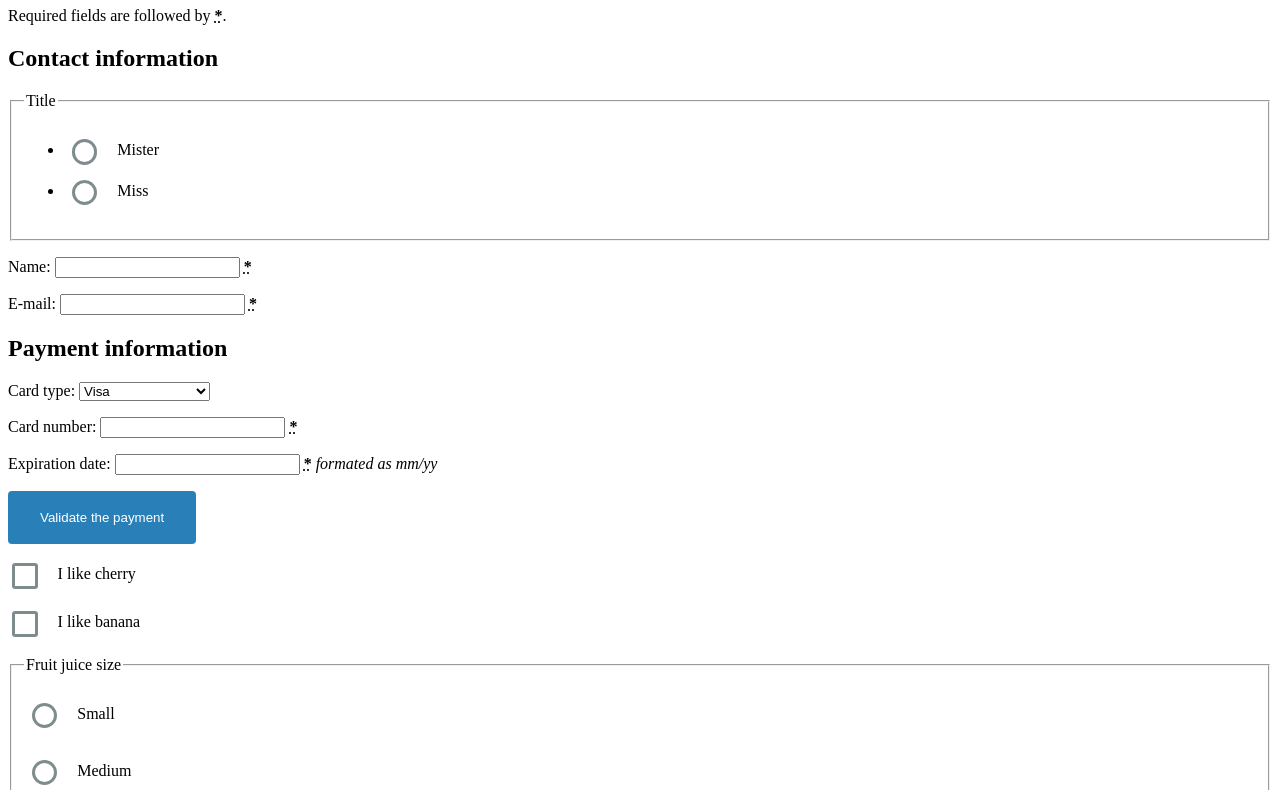
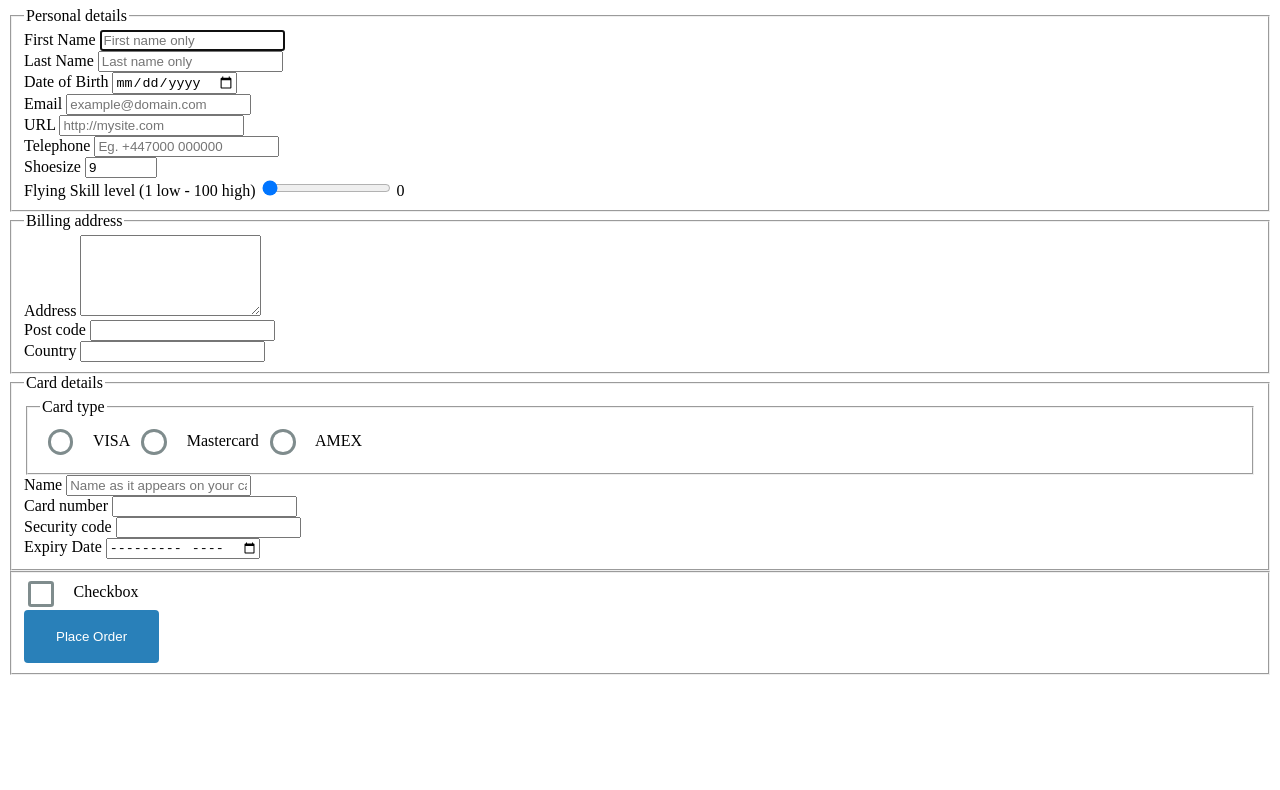
Before and after one commit to psyked/Splendid.css, a website: page dist/index.html in a window 1280 px wide. Shown: the part 73-863 px from the top of the page. After the commit the page ends 800 px from the top, so only its background shows below. Drawn offline with Linux system fonts and the light colour scheme.

Commit message:
Update template.

```diff
--- a/dist/index.html
+++ b/dist/index.html
@@ -8,107 +8,121 @@
     <link rel="stylesheet" href="splendid.css">
 </head>
 <body>
-<form>
-    <h1>Payment form</h1>
-    <p>Required fields are followed by <strong><abbr title="required">*</abbr></strong>.</p>
-
-    <section>
-        <h2>Contact information</h2>
-
+<form id="register">
+    <h1>Register for Miss Bakers Space Cadets</h1>
+    <fieldset>
+        <legend>Personal details</legend>
+        <div>
+            <label>First Name
+                <input id="given-name" name="given-name" type="text" placeholder="First name only" required autofocus>
+            </label>
+        </div>
+        <div>
+            <label>Last Name
+                <input id="family-name" name="family-name" type="text" placeholder="Last name only" required autofocus>
+            </label>
+        </div>
+        <div>
+            <label>Date of Birth
+                <input id="dob" name="dob" type="date" required>
+            </label>
+        </div>
+        <div>
+            <label>Email
+                <input id="email" name="email" type="email" placeholder="example@domain.com" required>
+            </label>
+        </div>
+        <div>
+            <label>URL
+                <input id="url" name="url" type="url" placeholder="http://mysite.com">
+            </label>
+        </div>
+        <div>
+            <label>Telephone
+                <input id="phone" name="phone" type="tel" placeholder="Eg. +447000 000000" required>
+            </label>
+        </div>
+        <div>
+            <label>Shoesize
+                <input id="shoes" name="shoes" type="number" min="5" max="18" step="0.5" value="9">
+            </label>
+        </div>
+        <div>
+            <label>Flying Skill level (1 low - 100 high)
+                <input id="skill" name="skill" type="range" min="1" max="100" value="0">
+                <output name="output" onforminput="value=a.value">0</output>
+            </label>
+        </div>
+    </fieldset>
+    <fieldset>
+        <legend>Billing address</legend>
+        <div>
+            <label>Address
+                <textarea id="address" name="address" rows=5 required></textarea>
+            </label>
+        </div>
+        <div>
+            <label>Post code
+                <input id="postCode" name="postCode" type="text" required>
+            </label>
+        </div>
+        <div>
+            <label>Country
+                <input id="country" name="country" list="country-names" type="text" required>
+                <datalist id="country-names">
+                    <option label="England" value="England"></option>
+                    <option label="Northern Ireland" value="Northern Ireland"></option>
+                    <option label="Ireland" value="Ireland"></option>
+                    <option label="Scotland" value="Scotland"></option>
+                    <option label="Wales" value="Wales"></option>
+                </datalist>
+            </label>
+        </div>
+    </fieldset>
+    <fieldset>
+        <legend>Card details</legend>
         <fieldset>
-            <legend>Title</legend>
-            <ul>
-                <li>
-                    <label for="title_1">
-                        <input type="radio" id="title_1" name="title" value="M." />
-                        Mister
-                    </label>
-                </li>
-                <li>
-                    <label for="title_2">
-                        <input type="radio" id="title_2" name="title" value="Ms." />
-                        Miss
-                    </label>
-                </li>
-            </ul>
+            <legend>Card type</legend>
+            <div class="card-type">
+                <input id="visa" name="cardtype" type="radio">
+                <label for="visa">VISA</label>
+                <input id="mastercard" name="cardtype" type="radio">
+                <label for="mastercard">Mastercard</label>
+                <input id="amex" name="cardtype" type="radio">
+                <label for="amex">AMEX</label>
+            </div>
         </fieldset>
-
-        <p>
-            <label for="name">
-                <span>Name: </span>
-                <input type="text" id="name" name="username" required />
-                <strong><abbr title="required">*</abbr></strong>
+        <div>
+            <label>Name
+                <input id="cardName" name="cardName" type="text" placeholder="Name as it appears on your card" required>
             </label>
-        </p>
-
-        <p>
-            <label for="mail">
-                <span>E-mail: </span>
-                <input type="email" id="mail" name="usermail" required />
-                <strong><abbr title="required">*</abbr></strong>
+        </div>
+        <div>
+            <label>Card number
+                <input id="cardNo" name="cardNo" type="number" required
+                       title="The sixteen digit number across the middle of your card.">
             </label>
-        </p>
-    </section>
-
-    <section>
-        <h2>Payment information</h2>
-
-        <p>
-            <label for="card">
-                <span>Card type:</span>
-                <select id="card" name="usercard">
-                    <option value="visa">Visa</option>
-                    <option value="mc">Mastercard</option>
-                    <option value="amex">American Express</option>
-                </select>
+        </div>
+        <div>
+            <label>Security code
+                <input id="security" name="security" type="number" required pattern="[0-9]{3}"
+                       title="The last three digits on the back of your card.">
             </label>
-        </p>
-        <p>
-            <label for="number">
-                <span>Card number:</span>
-                <input type="text" id="number" name="cardnumber" required />
-                <strong><abbr title="required">*</abbr></strong>
+        </div>
+        <div>
+            <label>Expiry Date
+                <input id="expiry" name="expiry" type="month">
             </label>
-        </p>
-        <p>
-            <label for="date">
-                <span>Expiration date:</span>
-                <input type="text" id="date" name="expiration" required />
-                <strong><abbr title="required">*</abbr></strong>
-                <em>formated as mm/yy</em>
-            </label>
-        </p>
-    </section>
-
-    <section>
-        <p>
-            <button>Validate the payment</button>
-        </p>
-    </section>
-    <p>
-        <input type="checkbox" id="taste_1" name="taste_cherry" value="1">
-        <label for="taste_1">I like cherry</label>
-    </p>
-    <p>
-        <label for="taste_2">
-            <input type="checkbox" id="taste_2" name="taste_banana" value="1">
-            I like banana
-        </label>
-    </p>
+        </div>
+    </fieldset>
     <fieldset>
-        <legend>Fruit juice size</legend>
-        <p>
-            <input type="radio" name="size" id="size_1" value="small" />
-            <label for="size_1">Small</label>
-        </p>
-        <p>
-            <input type="radio" name="size" id="size_2" value="medium" />
-            <label for="size_2">Medium</label>
-        </p>
-        <p>
-            <input type="radio" name="size" id="size_3" value="large" />
-            <label for="size_3">Large</label>
-        </p>
+        <div class="confirmation-message">
+            <input id="confirmation" name="confirmation" type="checkbox">
+            <label for="confirmation">Checkbox</label>
+        </div>
+        <div>
+            <button type=submit>Place Order</button>
+        </div>
     </fieldset>
 </form>
 </body>
```
